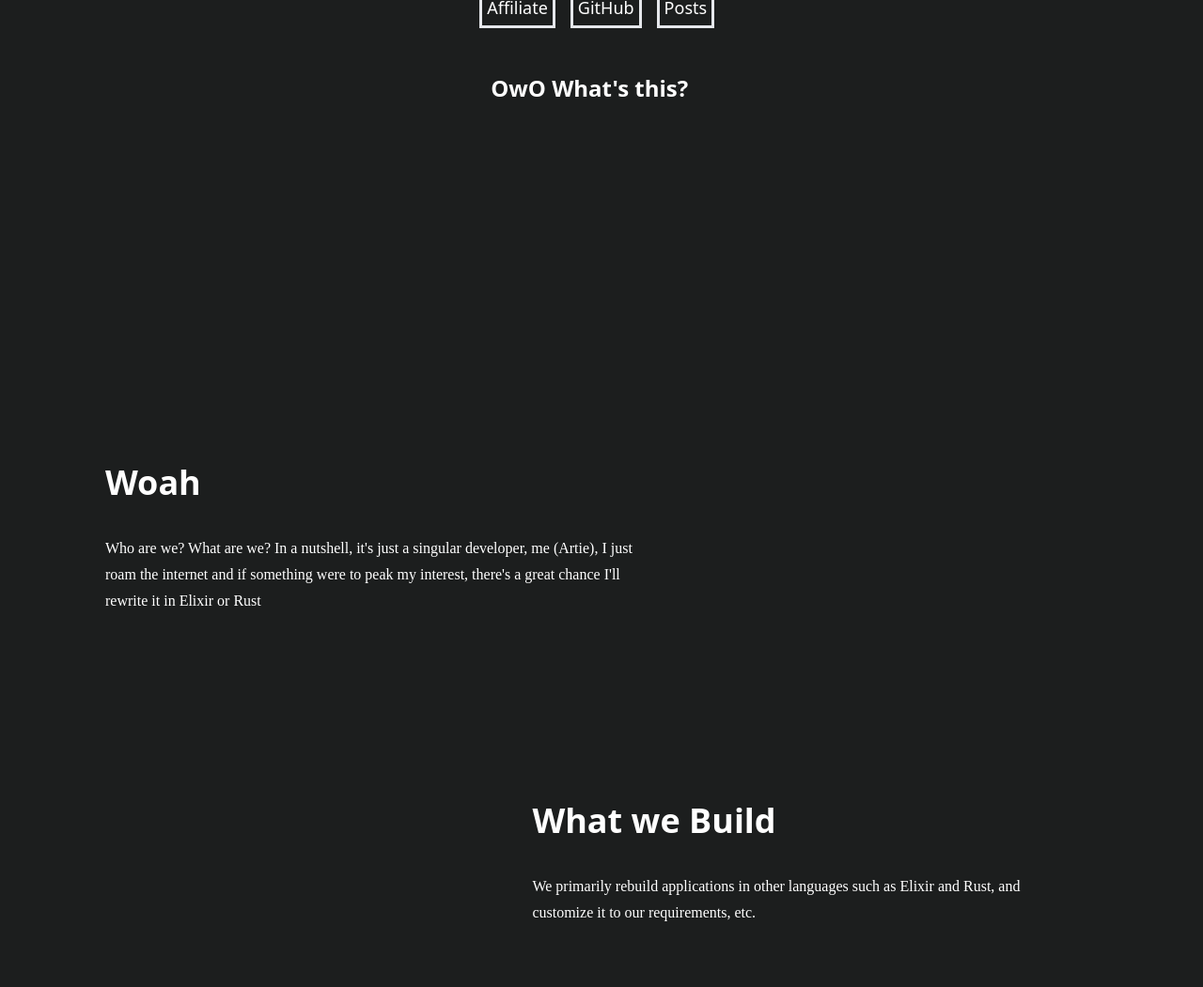
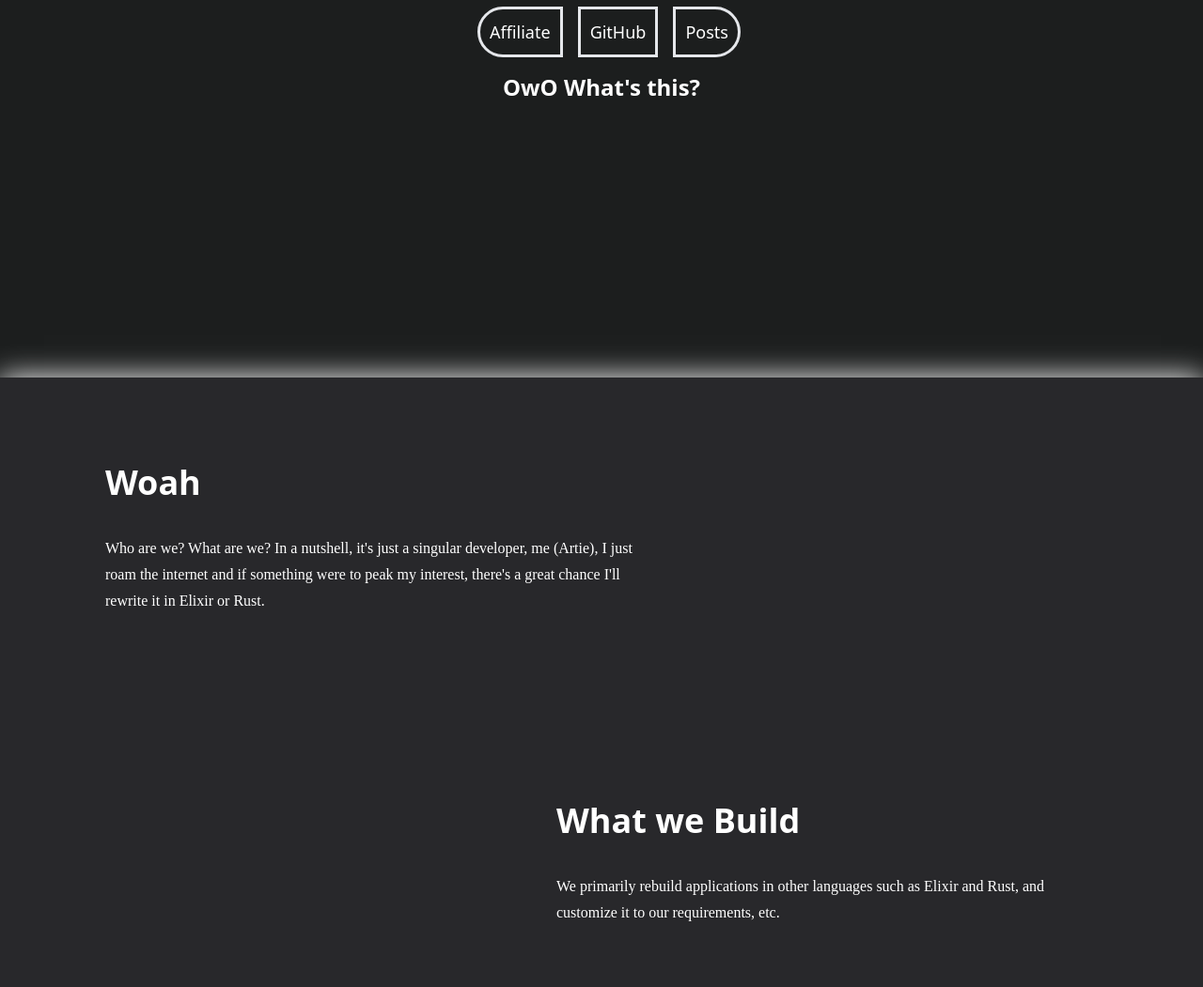
Before and after one commit to NetsuNetwork/netsu.network, an Astro site: page / in a window 1280 px wide. Shown: the part 398-1449 px from the top of the page at 94% size. Built offline with nearby package versions, Linux system fonts and the light colour scheme; Astro itself is replaced by a stand-in of ours; a small style sheet from the web is missing.

Commit message:
refactor: owo styling

```diff
--- a/src/components/MetaButtons.svelte
+++ b/src/components/MetaButtons.svelte
@@ -1,13 +1,13 @@
-<div class="grid grid-flow-col mt-5">
+<div class="grid grid-flow-col mt-10">
   <a
     href="https://dev.astolfo.cafe/?utm_source=netsu.network&utm_medium=referral&utm_campaign=presence"
-    class="ml-4 text-lg text-white button">Affiliate</a
+    class="ml-4 text-lg text-white button rounded-s-full">Affiliate</a
   >
   <a
     href="https://github.com/NetsuNetwork"
     class="ml-4 text-lg text-white button">GitHub</a
   >
-  <a href="/posts" class="ml-4 text-lg text-white button" rel='prefetch'> Posts </a>
+  <a href="/posts" class="ml-4 text-lg text-white button rounded-e-full" rel='prefetch'> Posts </a>
 </div>
 
 <style lang="scss">
@@ -15,7 +15,7 @@
     .button {
       text-decoration: none;
       border-width: 3px;
-      padding: 5px;
+      padding: 10px;
     }
   }
 </style>
--- a/src/components/Title.astro
+++ b/src/components/Title.astro
@@ -10,7 +10,7 @@ import MetaButtons from './MetaButtons.svelte';
   </h1>
   <MetaButtons />
   <div class='grid grid-flow-row-dense'>
-    <h2 class='text-white text-2xl' id='owo' style='opacity: 0;'>
+    <h2 class='text-white text-2xl mt-4' id='owo' style='opacity: 0;'>
       Welcome to NetSu
     </h2>
   </div>
--- a/src/layouts/PrimaryLayout.astro
+++ b/src/layouts/PrimaryLayout.astro
@@ -29,7 +29,7 @@ import '../styles/preflight.scss';
   </head>
 
   <body>
-    <div class='w-screen max-w-2xl prose prose-zinc'>
+    <div class='relative flex flex-col justify-center w-screen m-0 prose prose-zinc'>
       <slot />
     </div>
   </body>
--- a/src/pages/index.astro
+++ b/src/pages/index.astro
@@ -15,12 +15,14 @@ import PrimaryLayout from '../layouts/PrimaryLayout.astro';
 </script>
 
 <PrimaryLayout>
-  <Title />
+  <div class='w-screen h-screen main-bg'>
+    <Title />
+  </div>
 
-  <div class='pt-5 m-10 mt-0 ml-0 mr-0'>
+  <div class='w-screen h-screen secondary-bg glow'>
     <div
       id='info-card'
-      class='flex flex-row items-start justify-start w-screen pl-28 place-items-baseline'
+      class='flex flex-row items-start justify-start w-screen pt-5 pl-28 place-items-baseline'
     >
       <div class='max-w-xl blind'>
         <h2 class='text-4xl font-bold'>Woah</h2>
@@ -28,7 +30,7 @@ import PrimaryLayout from '../layouts/PrimaryLayout.astro';
           Who are we? What are we? In a nutshell, it's just a singular
           developer, me (Artie), I just roam the internet and if something were
           to peak my interest, there's a great chance I'll rewrite it in Elixir
-          or Rust
+          or Rust.
         </p>
       </div>
     </div>
@@ -57,4 +59,16 @@ import PrimaryLayout from '../layouts/PrimaryLayout.astro';
   :where(div .show) {
     opacity: 1;
   }
+
+  :where(div .main-bg) {
+    background-color: #1C1E1E;
+  }
+
+  :where(div .secondary-bg) {
+    background-color: #28282b;
+  }
+
+  :where(div .glow) {
+    box-shadow: 0 0 30px white;
+  }
 </style>
--- a/src/styles/preflight.scss
+++ b/src/styles/preflight.scss
@@ -18,13 +18,14 @@
 
 * {
   box-sizing: border-box;
-  max-width: 98vw;
+  max-width: 100vw;
 }
 
 body {
-  background-color: #1C1E1E;
+  background-image: linear-gradient(#1c1c1e 50%, 99.9%, white);
   width: 100vw !important;
   scroll-behavior: smooth;
+  overflow-x: hidden;
 }
 
 :where(h2) {
--- a/src/styles/scrollbar.scss
+++ b/src/styles/scrollbar.scss
@@ -1,8 +1,7 @@
 ::-webkit-scrollbar {
   width: 10px;
-  border-radius: 9999px;
 }
 
 ::-webkit-scrollbar-thumb {
-  background: white;
+  background: #b4d9ef;
 }
```
